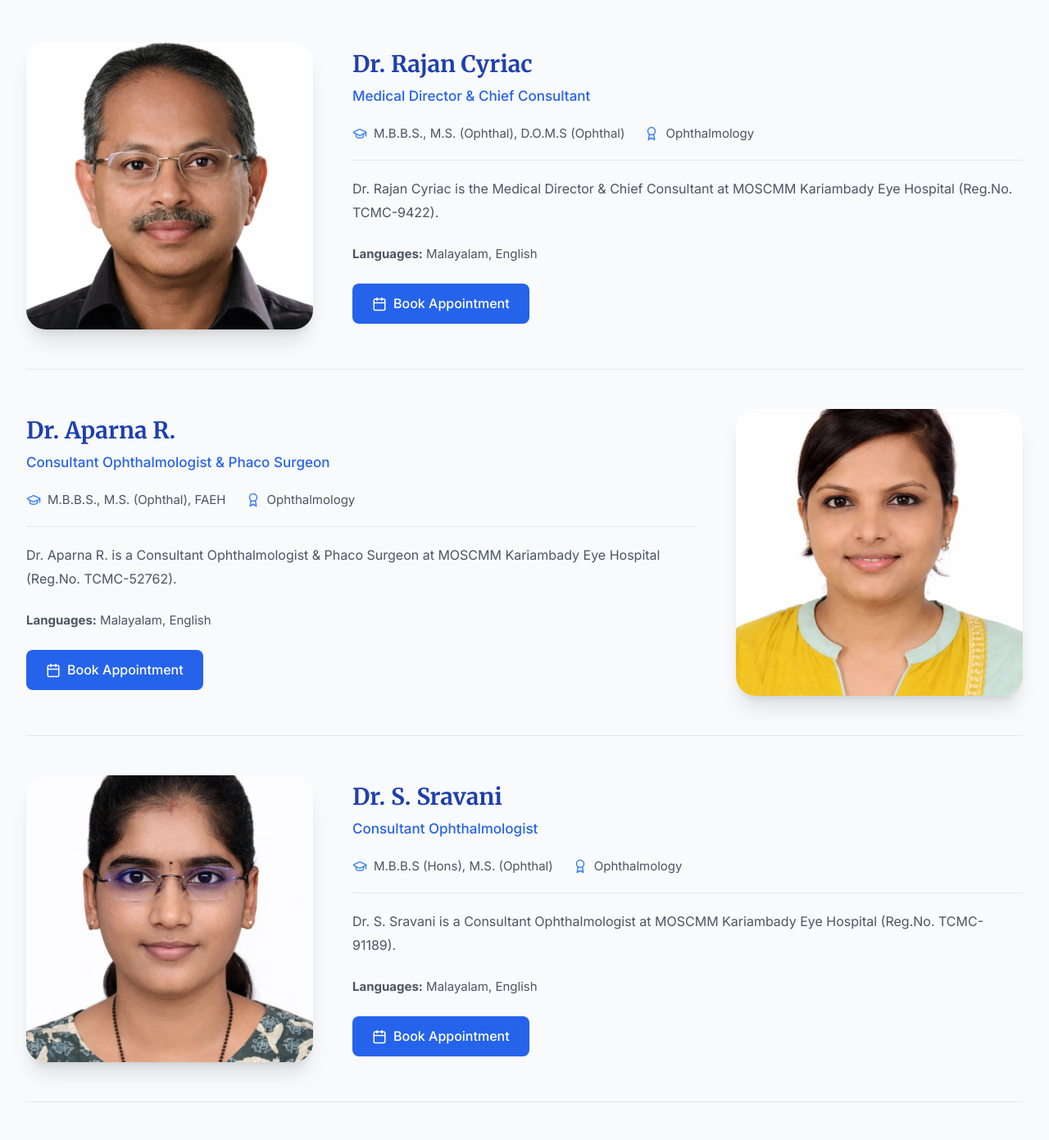
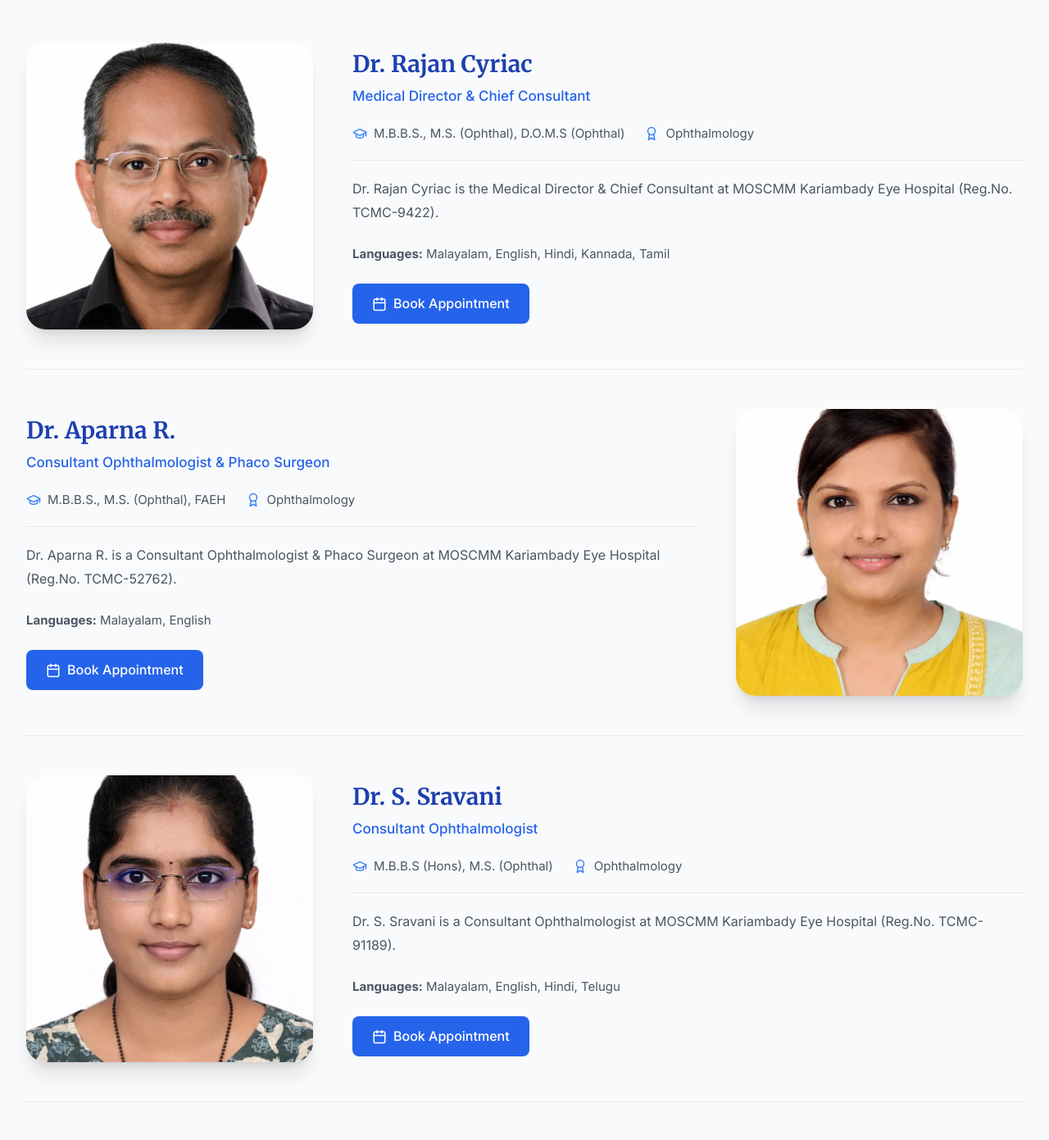
Before and after one commit to shanesamofficial/moscmm, a React (Create React App) app: page /doctors in a window 1280 px wide. Shown: the part 904-2295 px from the top of the page at 82% size. Built offline with nearby package versions, Linux system fonts and the light colour scheme.

Commit message:
changes 4

```diff
--- a/src/pages/Contact.js
+++ b/src/pages/Contact.js
@@ -97,7 +97,7 @@ const Contact = () => {
       address: "St.Mary’s Arcade, Rest House Road (S.P.Office Road), Near Civil Station, Kalpetta – 673122",
       phones: [
         { label: 'Phone', display: '04936 247204', value: '04936247204' },
-        { label: 'Mob', display: '9496222991', value: '9496222991' }
+        { label: 'Mob', display: '+91 94962 22991', value: '919496222991' }
       ],
       timings: [
         'Doctor available: Monday, Wednesday, Friday – 3 to 5pm'
@@ -106,13 +106,13 @@ const Contact = () => {
     {
       name: 'Sulthan Bathery Clinic',
       address: 'St. Mary’s Orthodox Cathredal Building, Cheeral Road, Sulthan Bathery - 673592',
-      phones: [{ label: 'Phone', display: '9496222991', value: '9496222991' }],
-      timings: ['Monday to Saturday : 3pm to 5pm']
+      phones: [{ label: 'Phone', display: '+91 97783 22991', value: '919778322991' }],
+      timings: ['Monday to Saturday : 9am to 6pm']
     },
     {
       name: 'Mananthavady Clinic',
       address: 'Valliyoorkkavu Road, Mananthavady Town - 670645',
-      phones: [{ label: 'Phone', display: '9496222991', value: '9496222991' }],
+      phones: [{ label: 'Phone', display: '+91 94009 40274', value: '919400940274' }],
       timings: ['Monday to Saturday : 9am to 6pm']
     }
   ];
--- a/src/pages/Doctors.js
+++ b/src/pages/Doctors.js
@@ -26,7 +26,7 @@ const Doctors = () => {
       specialization: 'Ophthalmology',
       qualifications: 'M.B.B.S., M.S. (Ophthal), D.O.M.S (Ophthal)',
       regNo: 'TCMC-9422',
-      languages: 'Malayalam, English',
+      languages: 'Malayalam, English, Hindi, Kannada, Tamil',
       bio: `Dr. Rajan Cyriac is the Medical Director & Chief Consultant at MOSCMM Kariambady Eye Hospital (Reg.No. TCMC-9422).`
     },
     {
@@ -48,7 +48,7 @@ const Doctors = () => {
       specialization: 'Ophthalmology',
       qualifications: 'M.B.B.S (Hons), M.S. (Ophthal)',
       regNo: 'TCMC-91189',
-      languages: 'Malayalam, English',
+      languages: 'Malayalam, English, Hindi, Telugu',
       bio: `Dr. S. Sravani is a Consultant Ophthalmologist at MOSCMM Kariambady Eye Hospital (Reg.No. TCMC-91189).`
     },
     {
--- a/src/pages/Home.js
+++ b/src/pages/Home.js
@@ -100,8 +100,7 @@ const Home = () => {
           'Celebrating 50 years of visionary care and unwavering commitment to the community. Join us as we mark this historic chapter in our journey of service.',
         image: heroImage3,
         hideOverlay: true,
-        theme: 'blue',
-        subtitleColor: '#1e3a8a'
+        theme: 'blue'
       }
     ],
     []
```
